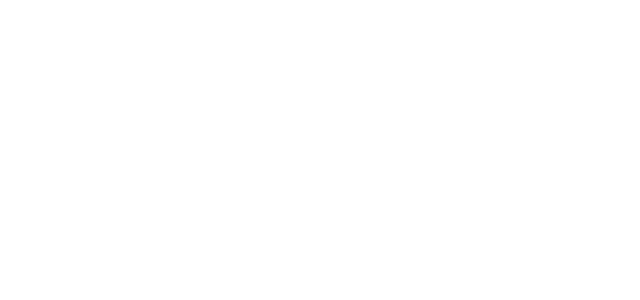
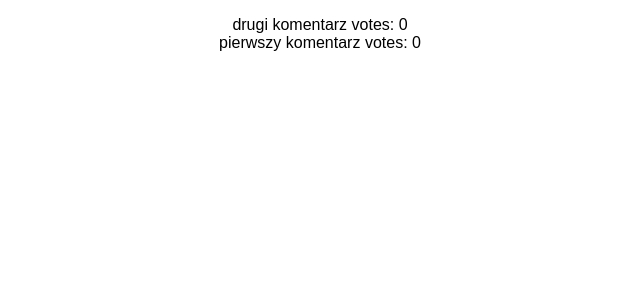
Before and after one commit to malgorzatakapuscinska/modul19_7, a React (Create React App) app: page / in a window 1280 px wide. Shown: the top 300 px of the page, without its empty margins (340-980 px from the left). Built offline with nearby package versions, Linux system fonts and the light colour scheme.

Commit message:
Copy necessary files from modul 19_5 add rest of components and fix bugs

```diff
--- a/src/App.js
+++ b/src/App.js
@@ -1,9 +1,12 @@
 import React, { Component } from 'react';
+import CommentsListContainer from './CommentsListContainer';
+/*import MessageInputContainer from './MessageInputContainer';*/
 import './App.css';
 
 const App = () => {
   return (
-    <div className={App}>
+    <div className={'App'}>
+      <CommentsListContainer />
     </div>
   );
 }
--- a/src/Comment.js
+++ b/src/Comment.js
@@ -1,5 +1,5 @@
 import React from 'react';
 
-const Comment = ({text, votes}) => <li> {text} <span>votes: {votes}</span</li>;
+const Comment = ({text, votes}) => <li> {text} <span>votes: {votes}</span></li>;
 
 export default Comment;
--- a/src/CommentsList.js
+++ b/src/CommentsList.js
@@ -0,0 +1,6 @@
+import React from 'react';
+import Comment from './Comment.js';
+
+const CommentsList = ({comments}) => <ul>{comments.map(comment => <Comment key={comment.id} {...comment}/>)}</ul>;
+
+export default CommentsList;
--- a/src/CommentsListContainer.js
+++ b/src/CommentsListContainer.js
@@ -1,8 +1,8 @@
 import {connect} from 'react-redux';
-import CommentsList from 'react-redux';
+import CommentsList from './CommentsList';
 
 const mapStateToProps = state => ({
-  comments: state.comments;
+  comments: state.comments
 });
 
 export default connect(mapStateToProps)(CommentsList);
--- /dev/null
+++ b/src/actions.js
@@ -0,0 +1,47 @@
+import uuid from 'uuid';
+
+export const
+ 	ADD_COMMENT = 'ADD_COMMENT',
+	EDIT_COMMENT = 'EDIT_COMMENT',
+	REMOVE_COMMENT = 'DELETE_COMMENT',
+	THUMB_UP_COMMENT = 'THUMB_UP_COMMENT',
+	THUMB_DOWN_COMMENT = 'THUMB_DOWN_COMMENT';
+
+
+
+export const addComment = function addComment(text){
+	return {
+	type: ADD_COMMENT,
+	text,
+	id: uuid.v4()
+	}
+}
+
+export const editComment = function editComment(text, id){
+	return {
+		type: EDIT_COMMENT,
+		text,
+		id
+	}
+}
+
+export const removeComment = function removeComment(id){
+	return {
+		type: REMOVE_COMMENT,
+		id
+	}
+}
+
+function thumbUpComment(id) {
+	return {
+		type: THUMB_UP_COMMENT,
+		id
+    }
+}
+
+function thumbDownComment(id) {
+	return {
+		type: THUMB_DOWN_COMMENT,
+		id
+	}
+}
--- /dev/null
+++ b/src/comments.js
@@ -0,0 +1,60 @@
+import {ADD_COMMENT} from './actions';
+import {REMOVE_COMMENT} from './actions';
+import {EDIT_COMMENT} from './actions';
+import {THUMB_UP_COMMENT} from './actions';
+import {THUMB_DOWN_COMMENT} from './actions';
+
+
+	function comments(state=[], action){
+	switch(action.type){
+		case ADD_COMMENT:
+			return [
+					{
+						id: action.id,
+						text: action.text,
+						votes: 0
+					}, ...state];
+
+		case REMOVE_COMMENT:
+			return state.comments.filter(comment => comment.id !== action.id);
+
+		case EDIT_COMMENT:
+			return state.comments.map(comment => {
+				if(comment.id === action.id){
+					return Object.assign({}, comment, {
+						text: action.text
+					});
+				} else {
+					return comment;
+				}
+			});
+
+		case THUMB_UP_COMMENT:
+			return state.comments.map(comment => {
+				if(comment.id === action.id){
+					return Object.assign({}, comment, {
+						votes: action.votes + 1
+					});
+				} else{
+					return comment;
+				}
+			});
+
+		case THUMB_DOWN_COMMENT:
+			return state.comments.map(comment => {
+				if(comment.id === action.id) {
+					return Object.assign({}, comment, {
+						votes: action.votes - 1
+					});
+
+				} else{
+					return comment;
+				}
+			});
+
+		default:
+			return state;
+	}
+}
+
+export default comments;
--- a/src/index.css
+++ b/src/index.css
@@ -3,3 +3,7 @@
   padding: 0;
   font-family: sans-serif;
 }
+
+ul li{
+  list-style-type: none;
+}
--- a/src/index.js
+++ b/src/index.js
@@ -2,7 +2,21 @@
 import ReactDOM from 'react-dom';
 import './index.css';
 import App from './App';
+import {reducer} from './reducers';
 import registerServiceWorker from './registerServiceWorker';
+import {Provider} from 'react-redux';
+import {createStore} from 'redux';
+import {addComment} from './actions';
 
-ReactDOM.render(<App />, document.getElementById('root'));
+const store = createStore(reducer);
+
+ReactDOM.render(
+    <Provider store={store}>
+      <App />
+    </Provider>,
+    document.getElementById('root'));
+
 registerServiceWorker();
+
+store.dispatch(addComment('pierwszy komentarz'));
+store.dispatch(addComment('drugi komentarz'));
--- /dev/null
+++ b/src/reducers.js
@@ -0,0 +1,17 @@
+import {combineReducers} from 'redux';
+import comments from './comments';
+import users from './users';
+
+const initialState = {
+	comments: [],
+	users: []
+};
+
+
+
+export const reducer = combineReducers({
+		comments,
+		users
+});
+
+export default reducer;
--- /dev/null
+++ b/src/users.js
@@ -0,0 +1,5 @@
+export function users(state = [], action) {
+    return state;
+}
+
+export default users;
```
